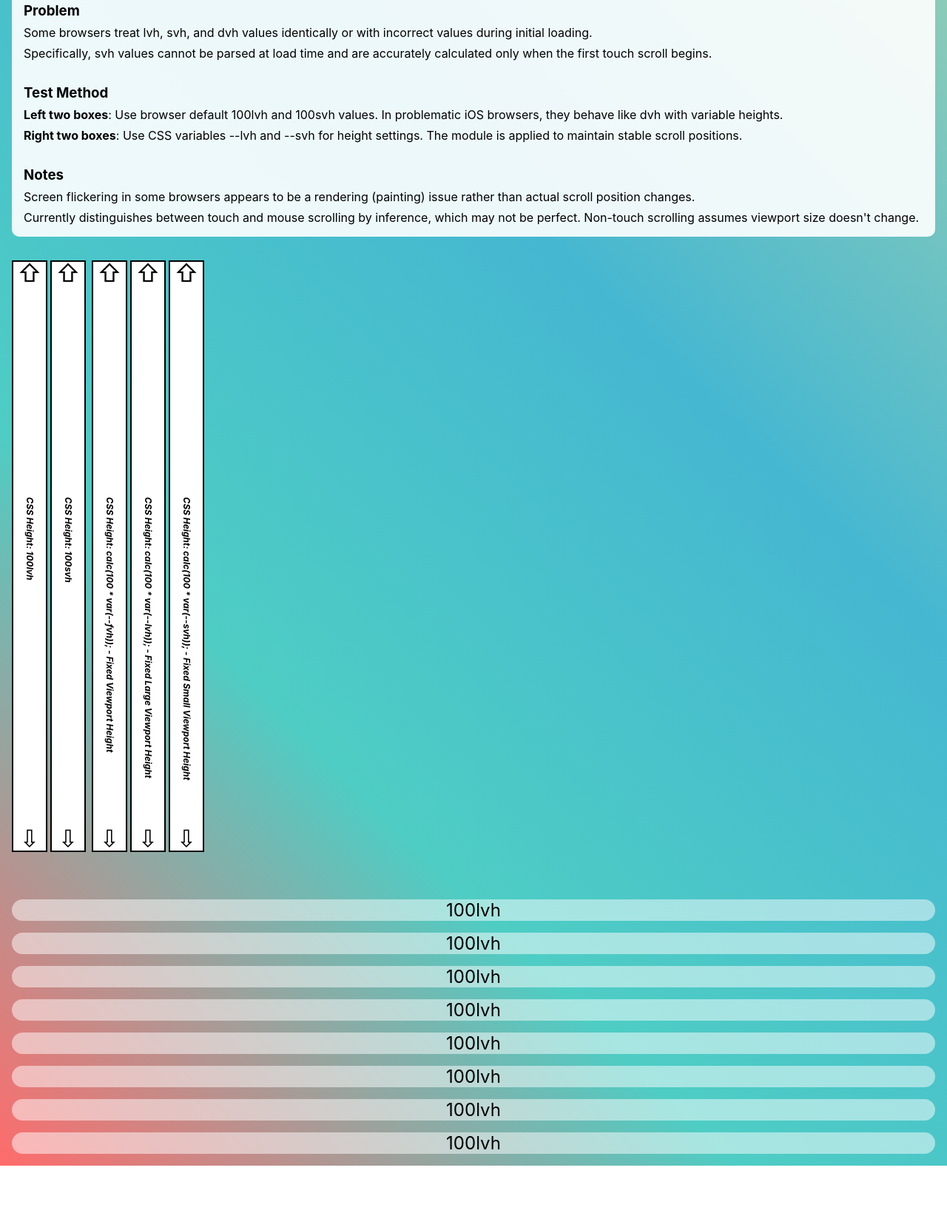
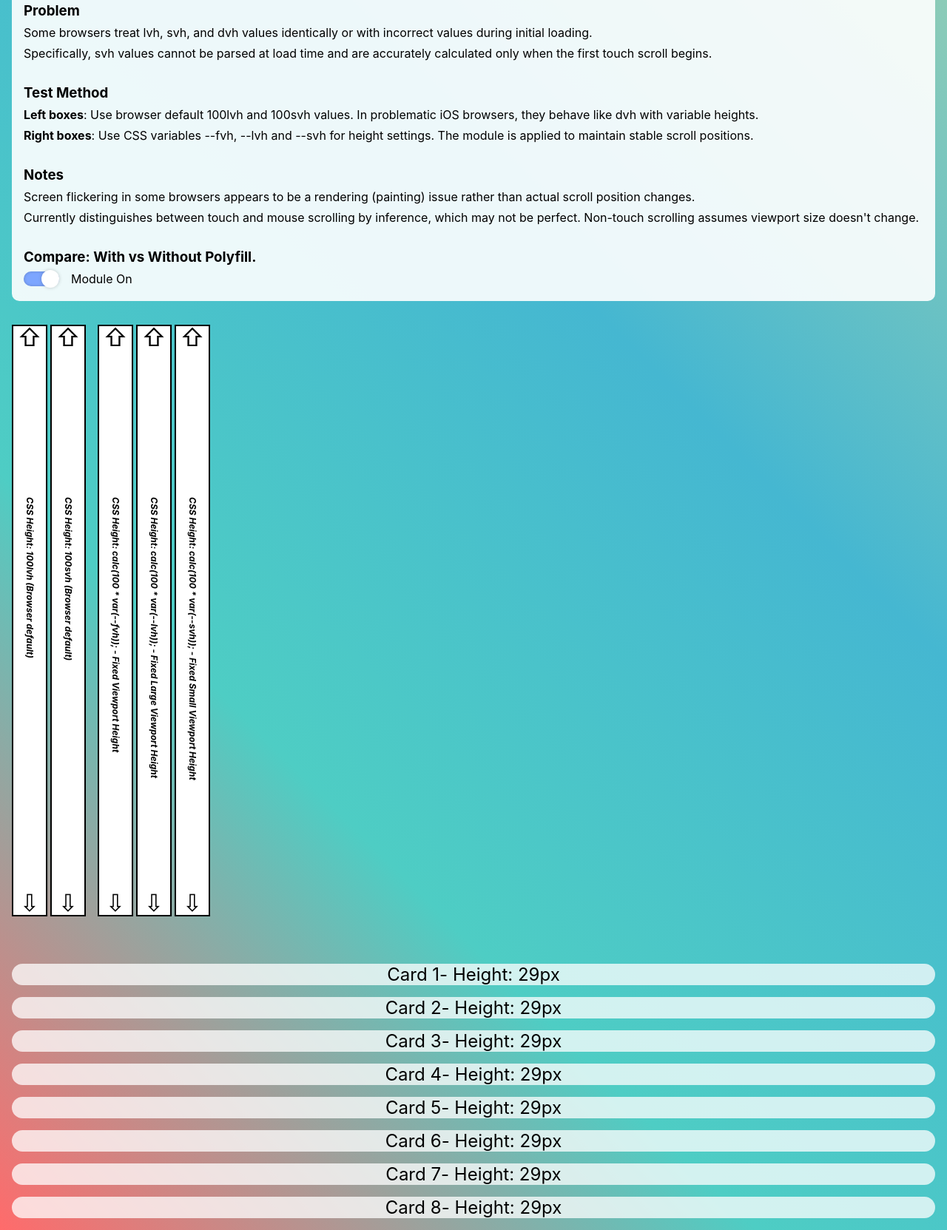
Before and after one commit to restarea92/fixed-vh-polyfill, a website built with Vite: page demo/index.html in a window 1280 px wide. Shown: the part 128-1791 px from the top of the page at 74% size. Before the commit the page ends 1704 px from the top, so only its background shows below. Built offline with nearby package versions, Linux system fonts and the light colour scheme; a web font is replaced by a local one.

Commit message:
demo: enable polyfill on/off toggle for side-by-side comparison

```diff
--- a/demo/index.html
+++ b/demo/index.html
@@ -56,7 +56,7 @@
         section {
             width: fit-content;
             display: flex;
-            gap: 0.5rem;
+            gap: 1rem;
             margin-top: 2rem;
             padding: 0 1rem;
         }
@@ -71,14 +71,11 @@
                 border-radius: 1rem;
                 width: 100%;
                 height: var(--box-height);
-                background-color: rgba(255, 255, 255, 0.5);
+                background-color: rgba(255, 255, 255, 0.75);
                 display: flex;
                 align-items: center;
                 justify-content: center;
                 font-size: 1.5rem;
-                &::after {
-                    content: "100lvh";
-                }
             }
         }
         .container {
@@ -143,11 +140,72 @@
             }
         }
 
-        .true span {
-            color: green;
-            font-weight: bold;
+        .toggle-box {
+            margin-top: 0.5rem;
+            display: inline-flex;
+            align-items: center;
+            gap: 1rem;
+            width: 100%;
         }
 
+        .toggle-box > span {
+
+        }
+
+        .toggle-box input[type="checkbox"] {
+            position: relative;
+            appearance: none;
+            width: fit-content;
+            min-width: 3rem;
+            height: 1.25rem;
+            background: #ccc;
+            border-radius: 50px;
+            box-shadow: inset 0 0 4px rgba(0, 0, 0, 0.2);
+            cursor: pointer;
+            transition: 0.2s quadratic-bezier(0.4, 0, 0.2, 1);
+        }
+
+        .toggle-box input:checked[type="checkbox"] {
+            background: #7da6ff;
+        }
+
+        .toggle-box input[type="checkbox"]::after {
+            position: absolute;
+            content: "";
+            width: 1.5rem;
+            height: 1.5rem;
+            top: 50%;
+            transform: translateY(-50%);
+            left: 0;
+            background: #fff;
+            border-radius: 50%;
+            box-shadow: 0 0 5px rgba(0, 0, 0, 0.2);
+            transition: 0.3s;
+        }
+
+        .toggle-box input:checked[type="checkbox"]::after {
+            left: calc(100% - 1.5rem);
+        }
+
+        body.polyfill-off {
+            --fvh: 1dvh;
+            --lvh: 1lvh;
+            --svh: 1svh;
+            #log-container {
+                display: none !important;
+            }
+        }
+        button {
+            background: none;
+            border: none;
+            padding: 0;
+            margin: 0;
+            box-shadow: none;
+            outline: none;
+            font: inherit;
+            color: inherit;
+            cursor: pointer;
+        }
     </style>
 
     <div style="padding: 1rem; margin:1rem auto 0; background: rgba(255,255,255,0.9); border-radius: 10px; width: calc(100% - 2rem);">
@@ -159,25 +217,31 @@
         <p>Specifically, svh values cannot be parsed at load time and are accurately calculated only when the first touch scroll begins.</p>
 
         <h3>Test Method</h3>
-        <p><strong>Left two boxes</strong>: Use browser default 100lvh and 100svh values. In problematic iOS browsers, they behave like dvh with variable heights.</p>
-        <p><strong>Right two boxes</strong>: Use CSS variables --lvh and --svh for height settings. The module is applied to maintain stable scroll positions.</p>
+        <p><strong>Left boxes</strong>: Use browser default 100lvh and 100svh values. In problematic iOS browsers, they behave like dvh with variable heights.</p>
+        <p><strong>Right boxes</strong>: Use CSS variables --fvh, --lvh and --svh for height settings. The module is applied to maintain stable scroll positions.</p>
 
         <h3>Notes</h3>
         <p>Screen flickering in some browsers appears to be a rendering (painting) issue rather than actual scroll position changes.</p>
         <p>Currently distinguishes between touch and mouse scrolling by inference, which may not be perfect. Non-touch scrolling assumes viewport size doesn't change.</p>
+
+        <h3>Compare: With vs Without Polyfill.</h3>
+        <div class="toggle-box">
+            <input type="checkbox" id="debug-toggle" checked>
+            <span>Module On</span>
+        </div>
     </div>
 
     <section id="test-section">
         <div class="container before">
             <div class="item lvh" style="height: 100lvh;">
                 <div>
-                    <span class="item-info">CSS Height: 100lvh</span>
+                    <span class="item-info">CSS Height: 100lvh (Browser default)</span>
                     <span class="item-height"></span>
                 </div>
             </div>
             <div class="item svh" style="height: 100svh;">
                 <div>
-                    <span class="item-info">CSS Height: 100svh</span>
+                    <span class="item-info">CSS Height: 100svh (Browser default)</span>
                     <span class="item-height"></span>
                 </div>
             </div>
@@ -204,14 +268,56 @@
         </div>
     </section>
     <section class="active">
-        <div class="item"></div>
-        <div class="item"></div>
-        <div class="item"></div>
-        <div class="item"></div>
-        <div class="item"></div>
-        <div class="item"></div>
-        <div class="item"></div>
-        <div class="item"></div>
+        <div class="item"><span>Card 1</span><span class="display-height"></span></div>
+        <div class="item"><span>Card 2</span><span class="display-height"></span></div>
+        <div class="item"><span>Card 3</span><span class="display-height"></span></div>
+        <div class="item"><span>Card 4</span><span class="display-height"></span></div>
+        <div class="item"><span>Card 5</span><span class="display-height"></span></div>
+        <div class="item"><span>Card 6</span><span class="display-height"></span></div>
+        <div class="item"><span>Card 7</span><span class="display-height"></span></div>
+        <div class="item"><span>Card 8</span><span class="display-height"></span></div>
     </section>
+    <script>
+        document.addEventListener('DOMContentLoaded', () => {
+            const toggle = document.getElementById('debug-toggle');
+            const label = toggle.nextElementSibling;
+            toggle.addEventListener('change', (e) => {
+                if (toggle.checked) {
+                    label.textContent = 'Module On';
+                    document.body.classList.add('polyfill-on');
+                    document.body.classList.remove('polyfill-off');
+                } else {
+                    label.textContent = 'Module Off';
+                    document.body.classList.add('polyfill-off');
+                    document.body.classList.remove('polyfill-on');
+                }
+            });
+
+            const activeItems = document.querySelectorAll('section.active .item');
+            let rafId = null;
+            let pendingEntries = [];
+            const activeItemObserver = new ResizeObserver((entries) => {
+                pendingEntries.push(...entries);
+                if (rafId) return;
+                rafId = requestAnimationFrame(() => {
+                    const seen = new Set();
+                    pendingEntries.forEach(entry => {
+                        const item = entry.target;
+                        if (seen.has(item)) return;
+                        seen.add(item);
+                        const displayHeight = item.querySelector('.display-height');
+                        if (displayHeight) {
+                            displayHeight.textContent = ` - Height: ${item.offsetHeight}px`;
+                        }
+                    });
+                    pendingEntries = [];
+                    rafId = null;
+                });
+            });
+            activeItems.forEach(item => {
+                activeItemObserver.observe(item);
+            });
+        });
+    </script>
 </body>
 </html>
```
